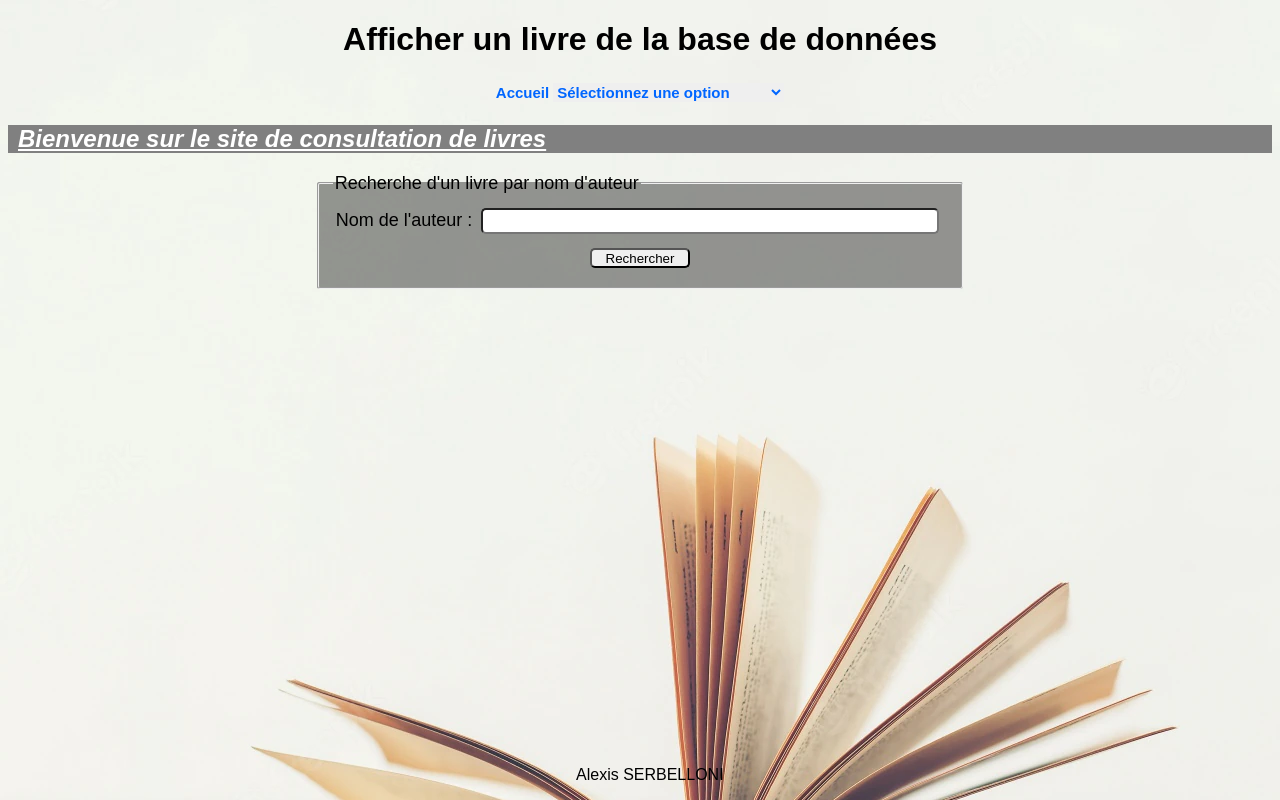
After one commit to Srblx/Online-library-PHP, a PHP site: page /afficherAuteur.php in a window 1280 px wide. The commit adds this page. Run offline with PHP 8.4, Linux system fonts and the light colour scheme.

Commit message:
Troisieme option ajouté et fonctionnel

```diff
--- a/acceuil.html
+++ b/acceuil.html
@@ -50,6 +50,7 @@
             <select name="livre" id="livre">
               <option value="">Sélectionnez une option</option>
               <option value="afficher.php">Afficher les livres</option>
+              <option value="afficherAuteur.php">Afficher les livres par auteurs</option>
               <option value="ajouter.php">Ajouter un livre</option>
             </select>
           </form>
--- /dev/null
+++ b/afficherAuteur.php
@@ -0,0 +1,197 @@
+<!DOCTYPE html>
+<html lang="en">
+
+<head>
+    <meta charset="UTF-8">
+    <meta http-equiv="X-UA-Compatible" content="IE=edge">
+    <meta name="viewport" content="width=device-width, initial-scale=1.0">
+    <title>Document</title>
+</head>
+
+<body>
+    <style>
+        body {
+            background: url(./img/livre-tourner-pages_1150-146.webp);
+            font-family: Arial, Helvetica, sans-serif;
+        }
+
+        h1,
+        .btn,
+        form {
+            display: grid;
+            justify-content: center;
+        }
+
+        form {
+            font-size: large;
+        }
+
+        input {
+            width: 450px;
+            height: 20px;
+            margin: 5px;
+            border-radius: 5px;
+        }
+
+        #submit {
+            width: 100px;
+
+        }
+
+        fieldset {
+            border-radius: 3px;
+            background-color: rgba(0, 0, 0, 0.4);
+        }
+
+        h2 {
+            background-color: grey;
+            color: white;
+            text-decoration: underline;
+            padding-left: 10px;
+            font-style: italic;
+        }
+
+        select,
+        a,
+        .btn {
+            text-decoration: none;
+            border: none;
+            color: rgb(0, 102, 255);
+            font-size: 15px;
+            font-weight: bold;
+        }
+
+        footer {
+            position: absolute;
+            bottom: 0;
+            left: 45%;
+        }
+    </style>
+    <h1>Afficher un livre de la base de données</h1>
+    <div class="btn">
+        <table>
+            <tr>
+                <td><a href="acceuil.html">Accueil</a></td>
+                <td>
+                    <!-- & Pour faire un link vers ajouter un livre ou consultation  -->
+                    <select name="livre" id="livre">
+                        <option value="">Sélectionnez une option</option>
+                        <option value="afficher.php">Afficher les livres</option>
+                        <option value="afficherAuteur.php">Afficher les livres par auteurs</option>
+                        <option value="ajouter.php">Ajouter un livre</option>
+                    </select>
+                    </form>
+
+                    <script>
+                        // Fonction qui renvoie vers les deux autre fichier php avec un event onchange
+                        document.getElementById("livre").onchange = function() {
+                            if (this.value) {
+                                window.location.href = this.value;
+                            }
+                        };
+                    </script>
+                </td>
+            </tr>
+        </table>
+    </div>
+    <h2>Bienvenue sur le site de consultation de livres</h2>
+
+    </div>
+    <form action="afficherAuteur.php" method="post">
+        <fieldset>
+            <legend>Recherche d'un livre par nom d'auteur</legend>
+            <table>
+                <tr>
+                    <td>
+                        <label for="auteur">Nom de l'auteur : </label>
+                    </td>
+                    <td>
+                        <input type="text" id="searchAutor" name="searchAutor">
+                    </td>
+                </tr>
+                <tr>
+                    <td colspan="2" align="center">
+                        <input type="submit" value="Rechercher" id="submit">
+                    </td>
+                </tr>
+            </table>
+        </fieldset>
+    </form>
+    <?php
+    //~ Me connecter a ma BDD
+    $connect = mysqli_connect('localhost', 'root', '', 'bibliotheque');
+    if (!$connect) {
+        //~ Si la connexion echoue
+        echo "<script type=text/javascript>";
+        echo "alert('Connexion impossible a la base de données')</script>";
+    } else {
+        if (isset($_POST['searchAutor'])) {
+            //~ Si la connexion fonctionne
+            //! methode non securiser (injection de SQL possible)
+            //* $search = $_POST['searchAutor'];
+            //* $request = " SELECT * FROM `livre` WHERE `nomAuteur` = '$search'";
+
+            //! Methode securisé
+            //~ Récupération de la valeur de la recherche à partir du formulaire
+            $search = $_POST['searchAutor'];
+
+            //~ Préparation de la requête avec des marqueurs de paramètres
+            $request = "SELECT * FROM livre WHERE nomAuteur = ?";
+
+            //~ Préparation de la requête à l'aide de la fonction mysqli_prepare()
+            $stmt = mysqli_prepare($connect, $request);
+
+            //~ Liaison des valeurs à utiliser avec les marqueurs de paramètres
+            mysqli_stmt_bind_param($stmt, "s", $search);
+
+            //~ Exécution de la requête préparée
+            mysqli_stmt_execute($stmt);
+
+            //~ Stockage du résultat de la requête
+            $result = mysqli_stmt_get_result($stmt);
+            $result = mysqli_query($connect, $request);
+
+
+            echo '<table border=1, class="styleTab" >';
+            echo '<tr class="key">';
+            echo '<td>' . '<b>' .  'ISBN ' . '</b>' . '</td>';
+            echo '<td>' . '<b>' .  'Titre ' . '</b>' . '</td>';
+            echo '<td>' . '<b>' .  'Thème ' . '</b>' . '</td>';
+            echo '<td>' . '<b>' .  'Nombre Pages' . '</b>' . '</td>';
+            echo '<td>' . '<b>' .  'Format' . '</b>' . '</td>';
+            echo '<td>' . '<b>' . 'Nom auteur' . '</b>' . '</td>';
+            echo '<td>' . '<b>' . 'Prénom auteur' . '</b>' . '</td>';
+            echo '<td>' . '<b>' . 'Editeur' . '</b>' . '</td>';
+            echo '<td>' . '<b>' . 'Année d\'édition' . '</b>' . '</td>';
+            echo '<td>' . '<b>' . 'Prix' . '</b>' . '</td>';
+            echo '<td>' . '<b>' . 'Langue' . '</b>' . '</td>';
+            echo '</tr>';
+
+            while ($donnee = mysqli_fetch_array($result)) {
+
+                //~ Les valeurs que j'affiche dans le tableau
+                echo '<tr class="value">';
+                echo '<td>' . $donnee[1] . "  " . '</td>';
+                echo '<td>' . $donnee[2] . "  " . '</td>';
+                echo '<td>' . $donnee[3] . " " . '</td>';
+                echo '<td>' . $donnee[4] . " " . '</td>';
+                echo '<td>' . $donnee[5] . " " . '</td>';
+                echo '<td>' . $donnee[6] . " " . '</td>';
+                echo '<td>' . $donnee[7] . " " . '</td>';
+                echo '<td>' . $donnee[8] . " " . '</td>';
+                echo '<td>' . $donnee[9] . " " . '</td>';
+                echo '<td>' . $donnee[10] . " " . '</td>';
+                echo '<td>' . $donnee[11] . " " . '</td>';
+
+                echo '</tr>';
+            }
+        }
+        echo '</table>';
+    }
+    ?>
+    <footer>
+        <p>Alexis SERBELLONI</p>
+    </footer>
+</body>
+
+</html>
--- a/ajouter.php
+++ b/ajouter.php
@@ -77,6 +77,7 @@
                     <select name="livre" id="livre">
                         <option value="">Sélectionnez une option</option>
                         <option value="afficher.php">Afficher les livres</option>
+                        <option value="afficherAuteur.php">Afficher les livres par auteurs</option>
                         <option value="ajouter.php">Ajouter un livre</option>
                     </select>
                     </form>
--- a/baseDeDonnee.php
+++ b/baseDeDonnee.php
@@ -33,6 +33,7 @@ if (!$conn) {
     if ($result) {
         // echo "Votre livre a été ajouter a notre bibliothèque pour consulter notre liste de livre : <br>";
         // echo ' <a href="afficher.php">C\'est par ici</a>';
+        //~ fonction header(location:) permet de renvoyer vers la page voulue apres submit du form
         echo header('location: acceuil.html');
     } else {
         echo "Insertion  impposible veuiller réessayer ! <br>";
```
Also changed, not shown: afficher.php (+6 -1 lines).
